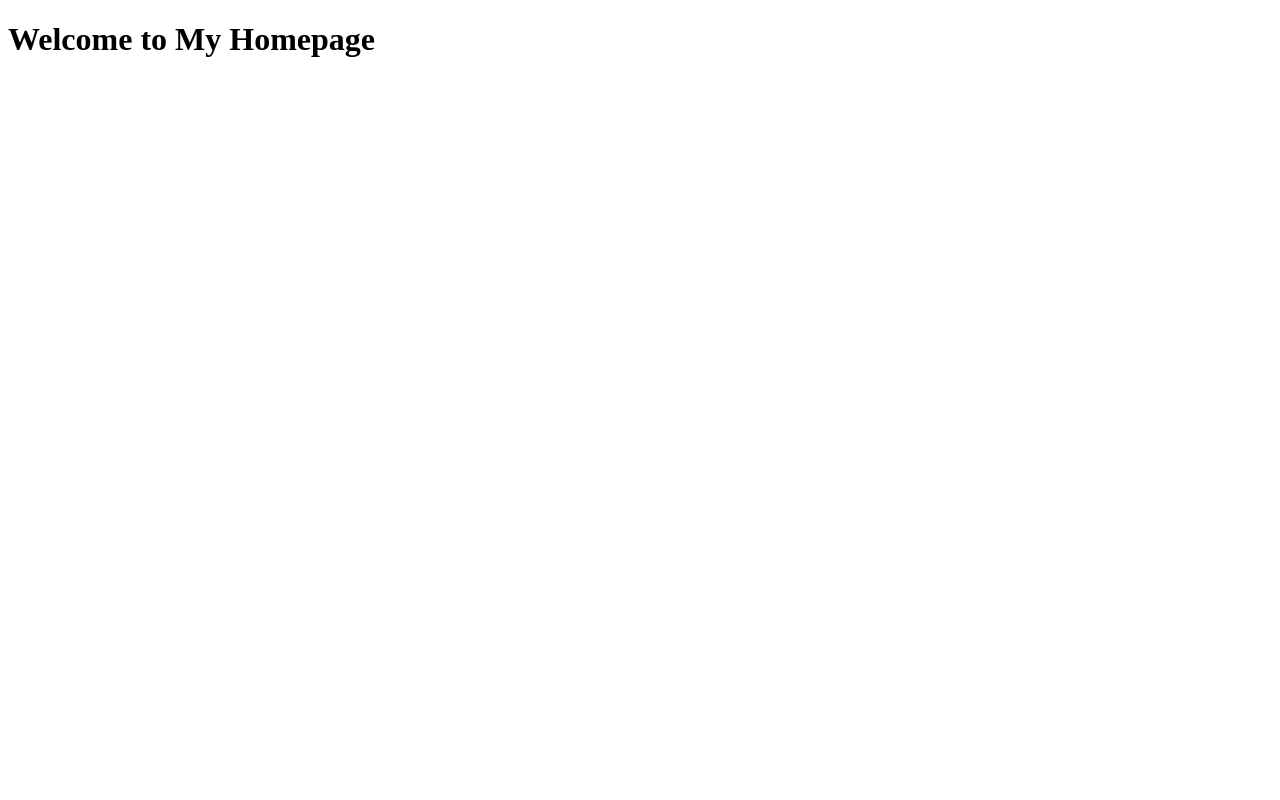
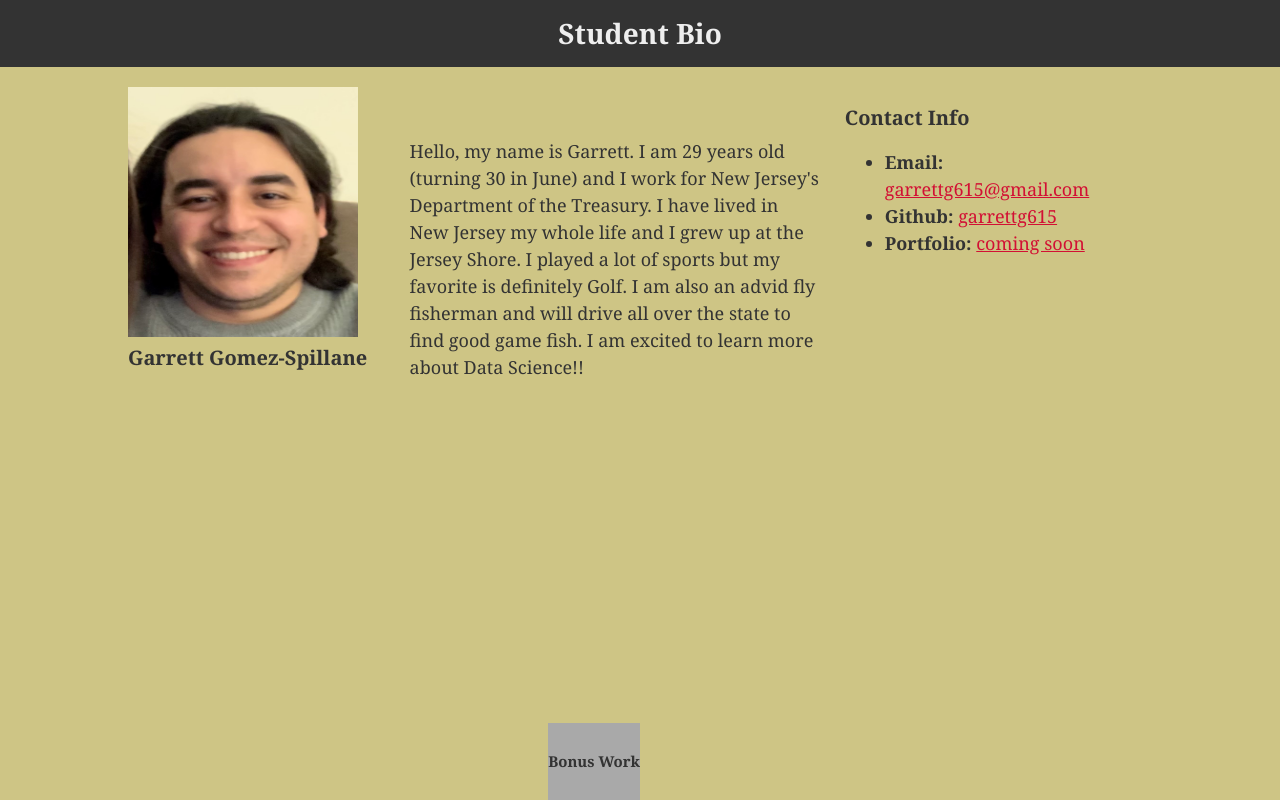
Before and after one commit to garrettg615/garrettg615.github.io, a plain HTML site: page index.html in a window 1280 px wide. Drawn offline with Linux system fonts and the light colour scheme.

Commit message:
profile page updated, needs more work

```diff
--- a/index.html
+++ b/index.html
@@ -1,7 +1,45 @@
 <!DOCTYPE html>
+<html lang="en-us">
+<head>
 
-<html>
+  <meta charset="UTF-8">
+  <title>Student Bio - garrettg615</title>
+  <link rel='stylesheet' type='text/css' href="style.css">
+</head>
 
-  <h1>Welcome to My Homepage</h1>
+<body>
+  <header>
+    <h1>Student Bio</h1>
+  </header>
+
+  <main class="container">
+    <section id="main-bio">
+      <section id="figure">
+        <h2 id="bio-name">Garrett Gomez-Spillane</h2>
+        <img id="bio-image" src="my_images/IMG_4108.jpeg" alt="Garrett Gomez-Spillane">
+      </section>
+      <p>Hello, my name is Garrett. I am 29 years old (turning 30 in June) and I work for New Jersey's Department of the Treasury. I have lived in New Jersey my whole life and I grew up at the Jersey Shore. I played a lot of sports but my favorite is definitely Golf. I am also an advid fly fisherman and will drive all over the state to find good game fish. I am excited to learn more about Data Science!!</p>
+    </section>
+
+    <aside id="contact-info">
+      <h2>Contact Info</h2>
+      <ul>
+        <li><strong>Email:</strong> <a href="mailto: garrettg615@gmail.com">garrettg615@gmail.com</a></li>
+        <li><strong>Github:</strong> <a href="https://github.com/garrettg615?tab=repositories">garrettg615</a></li>
+        <li><strong>Portfolio:</strong> <a href="">coming soon</a></li>
+      </ul>
+    </aside>
+  </main>
+
+  <footer>
+    <h5>Bonus Work</h5>
+
+  </footer>
+
+</body>
+
+
+
+
 
 </html>
--- /dev/null
+++ b/style.css
@@ -0,0 +1,98 @@
+
+body {
+  padding: 0;
+  margin: 0;
+  font-family: Georgia, "Times New Roman", Times, serif;
+  font-size: 18px;
+  line-height: 150%;
+  color: #333;
+  background: #cec585;
+}
+
+header {
+  background: #333;
+}
+
+footer {
+  background: darkgray;
+  position: fixed;
+  bottom: 0px;
+  right: 50%;
+}
+
+h1 {
+  padding: 20px 0;
+  margin: 0;
+  margin-bottom: 20px;
+  font-size: 28px;
+  color: #eee;
+  text-align: center;
+}
+
+h2 {
+  font-size: 20px;
+}
+
+h5 {
+  ;
+}
+
+a{
+  color: #d21034;
+
+}
+
+a:hover {
+  color:blue;
+}
+
+p {
+  position: absolute;
+  top:15%;
+  left:32%;
+  right:36%;
+}
+
+/* Selecting elements by class */
+.container {
+  width: 1024px;
+  margin: 0 auto;
+}
+
+.border {
+  border-style: solid;
+  border-color: cornflowerblue;
+  border-width: medium;
+
+}
+
+/* Selecting elements by ID */
+#main-bio,
+#contact-info,
+#bio-image {
+  float: left;
+}
+
+#figure {
+  position: relative;
+}
+
+#bio-name {
+  position: absolute;
+  top: 240px;
+  left: 0px;
+}
+
+#main-bio {
+  width: 70%;
+}
+
+#contact-info {
+  width: 30%;
+}
+
+#bio-image {
+  width: 230px;
+  height: 250px;
+  margin-right: 20px;
+}
```
Also changed, not shown: biostarter.html (added, +40 -0 lines), my_images/IMG-20171024-WA0000.jpg (added), my_images/IMG_4108.jpeg (added), 1 other file.
